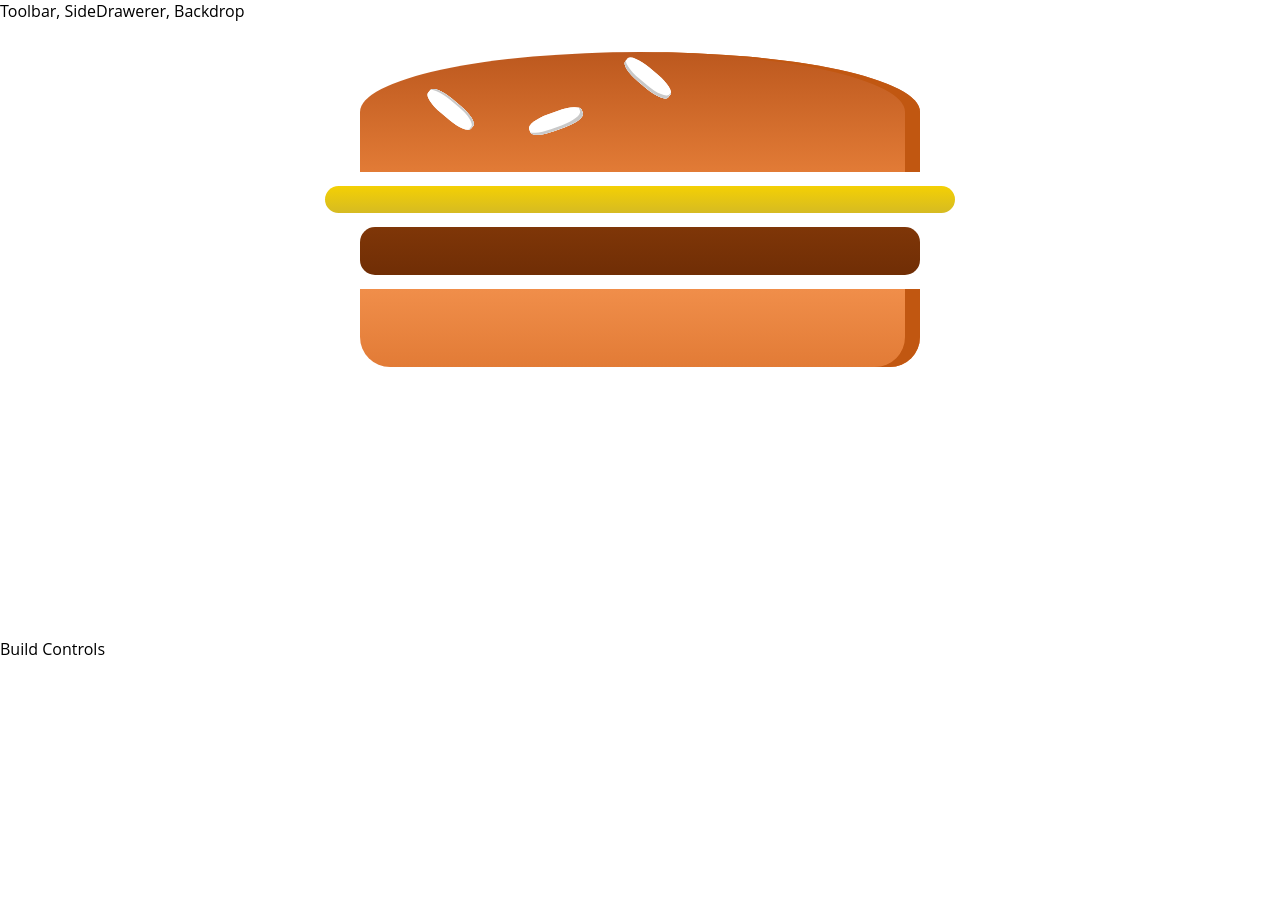
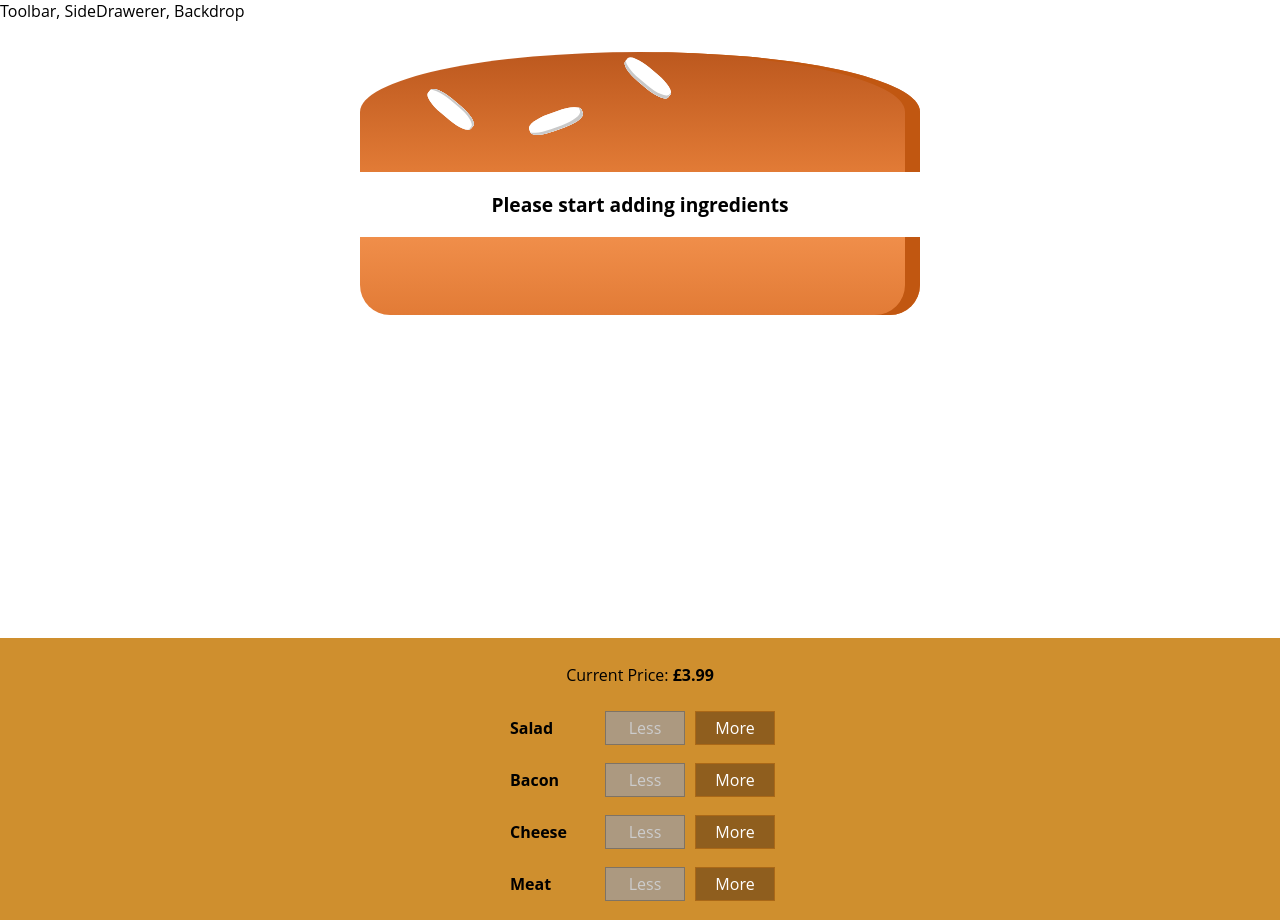
Before and after one commit to kev2480/react-build-a-burger-udemy-course, a React (Create React App) app: page / in a window 1280 px wide. Before the commit the page ends 800 px from the top, so only its background shows below. Built offline with nearby package versions, Linux system fonts and the light colour scheme; the HTML template or start-up script is replaced by a standard one.

Commit message:
Burger controls and default styling

```diff
--- /dev/null
+++ b/src/components/Burger/BuildControls/BuildControl/BuildControl.js
@@ -0,0 +1,22 @@
+import React from 'react'
+import classes from './BuildControl.module.css';
+
+const buildControl = (props) => (
+  <div className={classes.BuildControl}>
+    <label
+      className={classes.Label}>{props.label}</label>
+    <button
+      className={classes.Less}
+      onClick={props.removed}
+      disabled={props.disabled}>
+      Less
+    </button>
+    <button
+      className={classes.More}
+      onClick={props.added}>
+      More
+    </button>
+  </div>
+);
+
+export default buildControl;
--- /dev/null
+++ b/src/components/Burger/BuildControls/BuildControl/BuildControl.module.css
@@ -0,0 +1,55 @@
+.BuildControl {
+    display: flex;
+    justify-content: space-between;
+    align-items: center;
+    margin: 5px 0;
+}
+
+.BuildControl button {
+    display: block;
+    font: inherit;
+    padding: 5px;
+    margin: 0 5px;
+    width: 80px;
+    border: 1px solid #AA6817;
+    cursor: pointer;
+}
+
+.BuildControl button:disabled {
+    background-color: #AC9980;
+    border: 1px solid #7E7365;
+    color: #ccc;
+    cursor: default;
+}
+
+.BuildControl button:hover:disabled {
+    background-color: #AC9980;
+    color: #ccc;
+    cursor: not-allowed;
+}
+
+.Label {
+    padding: 10px;
+    font-weight: bold;
+    width: 80px;
+}
+
+.BuildControl .Less {
+    background-color: #D39952;
+    color: white;
+}
+
+.BuildControl .More {
+    background-color: #8F5E1E;
+    color: white;
+}
+
+.BuildControl .Less:hover, .BuildControl .Less:active {
+    background-color: #DAA972;
+    color: white;
+}
+
+.BuildControl .More:hover,.BuildControl .More:active {
+    background-color: #99703F;
+    color: white;
+}
--- /dev/null
+++ b/src/components/Burger/BuildControls/BuildControls.js
@@ -0,0 +1,26 @@
+import React from 'react';
+import classes from './BuildControls.module.css';
+import BuildControl from './BuildControl/BuildControl';
+
+const controls = [
+  { label: 'Salad', type: 'salad' },
+  { label: 'Bacon', type: 'bacon' },
+  { label: 'Cheese', type: 'cheese' },
+  { label: 'Meat', type: 'meat' }
+]
+
+const buildControls = (props) => (
+  <div className={classes.BuildControls}>
+    <p>Current Price: <strong>£{props.price.toFixed(2)}</strong></p>
+    {controls.map(ctrl => (
+        <BuildControl
+         added={() => {props.ingredientAdded(ctrl.type)}}
+         removed={() => {props.ingredientRemoved(ctrl.type)}}
+         key={ctrl.label}
+         label={ctrl.label}
+         disabled={props.disabled[ctrl.type]}/>
+    ))}
+  </div>
+);
+
+export default buildControls;
--- /dev/null
+++ b/src/components/Burger/BuildControls/BuildControls.module.css
@@ -0,0 +1,10 @@
+.BuildControls {
+  width: 100%;
+  background-color: #CF8F2E;
+  display: flex;
+  flex-flow: column;
+  align-items: center;
+  box-shadow: 0 2px 1px #ccc;
+  margin: auto;
+  padding: 10px 0;
+}
--- a/src/components/Burger/Burger.js
+++ b/src/components/Burger/Burger.js
@@ -3,11 +3,25 @@
 import classes from './Burger.module.css';
 
 const burger = props => {
+  // Transform an flatten to an array
+  let transformedIngredients = Object.keys(props.ingredients)
+    .map(igKey => {
+      return [...Array(props.ingredients[igKey])].map((_, i) => {
+        return <BurgerIngredient key={igKey + i} type={igKey}/>
+      });
+    })
+    .reduce((arr, el) => {
+      return arr.concat(el)
+    }, []);
+
+  if (transformedIngredients.length === 0) {
+    transformedIngredients = <p>Please start adding ingredients</p>
+  }
+
   return (
     <div className={classes.Burger}>
       <BurgerIngredient type="bread-top" />
-      <BurgerIngredient type="cheese" />
-      <BurgerIngredient type="meat" />
+      {transformedIngredients}
       <BurgerIngredient type="bread-bottom" />
     </div>
   );
--- a/src/containers/BurgerBuilder/BurgerBuilder.js
+++ b/src/containers/BurgerBuilder/BurgerBuilder.js
@@ -1,13 +1,70 @@
 import React, { Component } from 'react';
 import Aux from '../../hoc/Aux';
-import Burger from '../../components/Burger/Burger'
+import Burger from '../../components/Burger/Burger';
+import BuildControls from '../../components/Burger/BuildControls/BuildControls';
 
+const INGREDIENT_PRICES = {
+  salad: 0.5,
+  bacon: 0.7,
+  cheese: 0.5,
+  meat: 1.2
+}
 class BurgerBuilder extends Component {
+  state = {
+    ingredients: {
+      salad: 0,
+      bacon: 0,
+      cheese: 0,
+      meat: 0
+    },
+    totalPrice: 3.99
+  }
+
+  addIngredientHandler = (type) => {
+    const oldCount = this.state.ingredients[type];
+    const updatedCount = oldCount + 1;
+    const updatedIngredients = {
+      ...this.state.ingredients
+    };
+    updatedIngredients[type] = updatedCount;
+    const priceAddition = INGREDIENT_PRICES[type];
+    const oldPrice = this.state.totalPrice;
+    const newPrice = oldPrice + priceAddition;
+    this.setState({totalPrice: newPrice, ingredients: updatedIngredients});
+  }
+
+  removeIngredientHandler = (type) => {
+    const oldCount = this.state.ingredients[type];
+    const updatedCount = oldCount - 1;
+    if (updatedCount >= 0) {
+      const updatedIngredients = {
+        ...this.state.ingredients
+      };
+      updatedIngredients[type] = updatedCount;
+      const priceRemoval = INGREDIENT_PRICES[type];
+      const oldPrice = this.state.totalPrice;
+      const newPrice = oldPrice - priceRemoval;
+      this.setState({totalPrice: newPrice, ingredients: updatedIngredients});
+    }
+  }
+
   render () {
+    const disableInfo = {
+      ...this.state.ingredients
+    }
+
+    for (let key in disableInfo) {
+      disableInfo[key] = disableInfo[key] <= 0;
+    }
+
     return (
       <Aux>
-        <Burger />
-        <div>Build Controls</div>
+        <Burger ingredients={this.state.ingredients}/>
+        <BuildControls
+          ingredientAdded={this.addIngredientHandler}
+          ingredientRemoved={this.removeIngredientHandler}
+          disabled={disableInfo}
+          price={this.state.totalPrice}/>
       </Aux>
     );
   }
```
